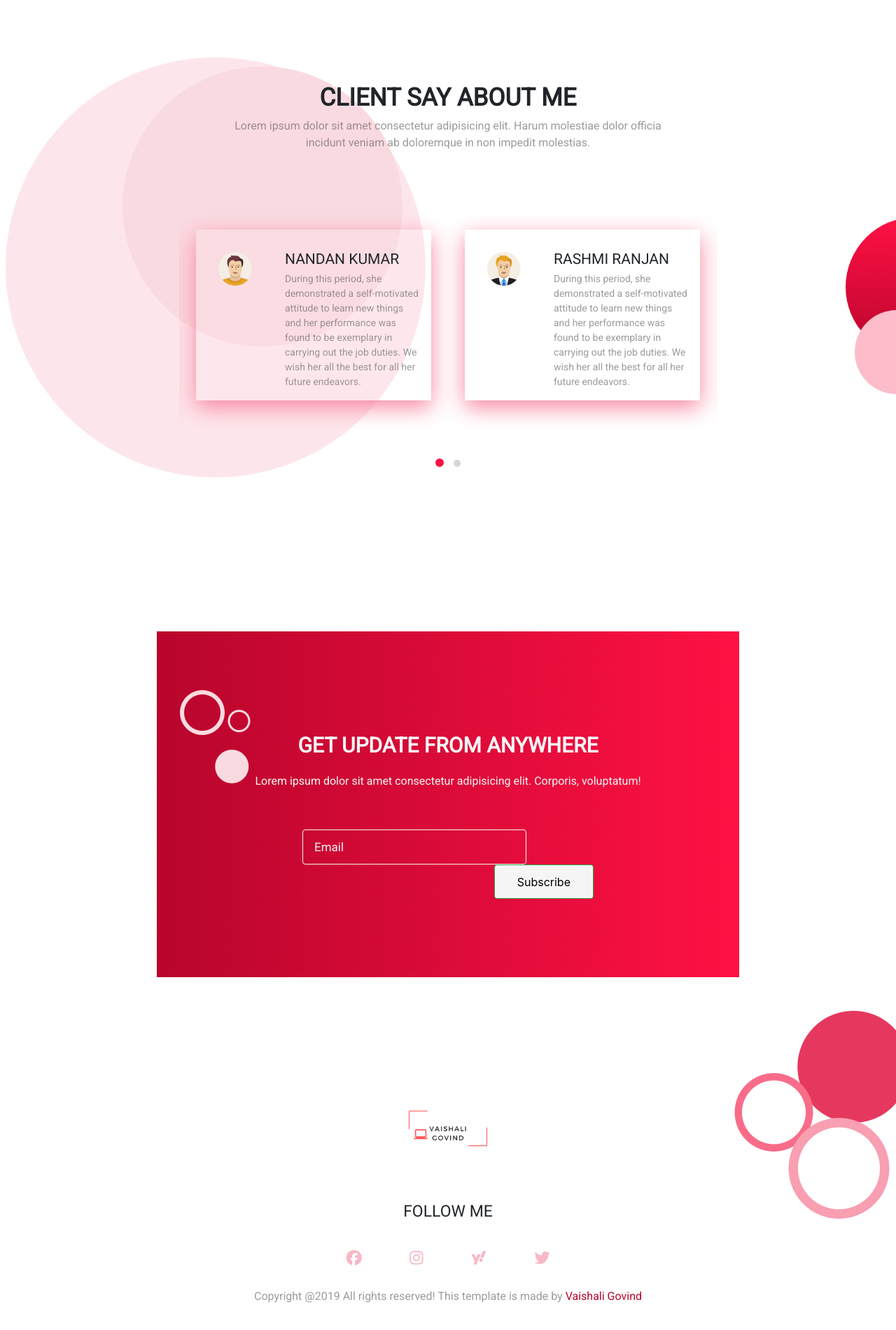
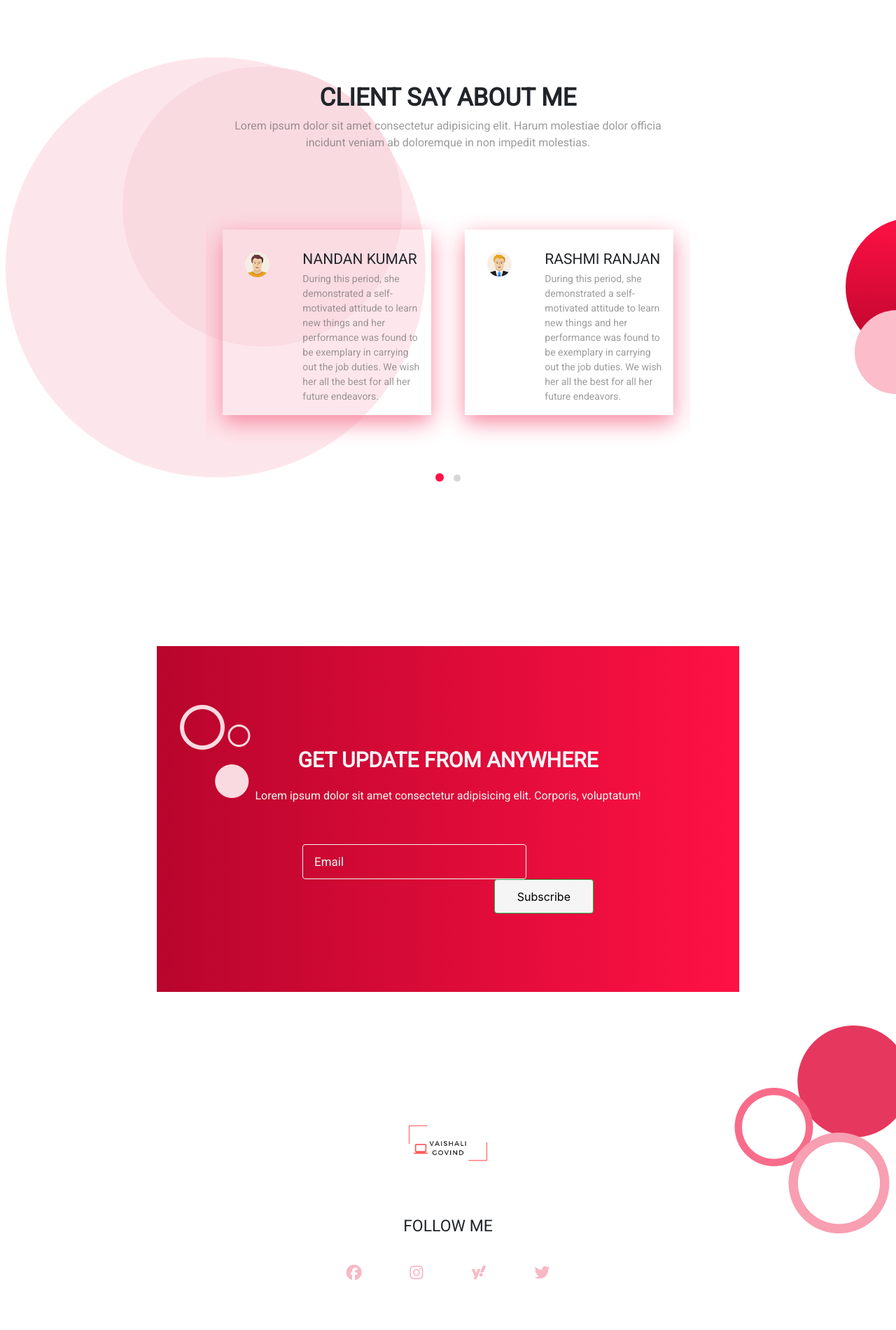
Before and after one commit to Vaishali-Govind/portfolio-vaishali, a plain HTML site: page index.html in a window 1280 px wide. Shown: the part 4038-5938 px from the top of the page at 70% size. Drawn offline with nearby package versions, Linux system fonts and the light colour scheme.

Commit message:
Update index.html

```diff
--- a/index.html
+++ b/index.html
@@ -14,7 +14,7 @@
       <link rel="stylesheet" href="./vendor/owl-carousel/css/owl.theme.default.min.css">
        <link rel="stylesheet" href="./vendor/Magnific-Popup-master/dist/magnific-popup.css">
        <link rel="stylesheet" href="./index.css">
-       <link rel="stylesheet" href="./responsive.css">
+       <link rel="stylesheet" href="responsive.css">
 
   </head>
 
@@ -364,8 +364,8 @@
             <div class="col-12">
               <div class="client-title">
 
-                <h1 class="text-uppercase title-h1">Client Say about me</h1>
-                <p class="para">
+                <h1 class="text-uppercase title-h1 ti">Client Say about me</h1>
+                <p class="para pa">
                   Lorem ipsum dolor sit amet consectetur adipisicing elit. Harum molestiae dolor officia incidunt veniam ab doloremque in non impedit molestias.
 
                 </p>
@@ -375,7 +375,7 @@
         </div>
         <span class="dot19"></span>
         <span class="dot20"></span>
-        <div class="cintainer carousel py-lg-5">
+        <div class="container carousel py-lg-5">
               <div class="owl-carousel owl-theme">
                  <div class="client row">
                    <div class="col-lg-4 col-md-12 client-img">
@@ -484,12 +484,7 @@
          <a href="#"><i class="fab fa-yahoo"></i></a>
          <a href="#"><i class="fab fa-twitter"></i></a>
        </div>
-       <div class="copyrights text-center">
-         <p class="para">
-           Copyright @2019 All rights reserved! This template is made by
-          <a href="#"><span style="color:var(--primary-color);">Vaishali Govind</span></a>
-          </p>
-       </div>
+
      </div>
    </div>
  </footer>
```
